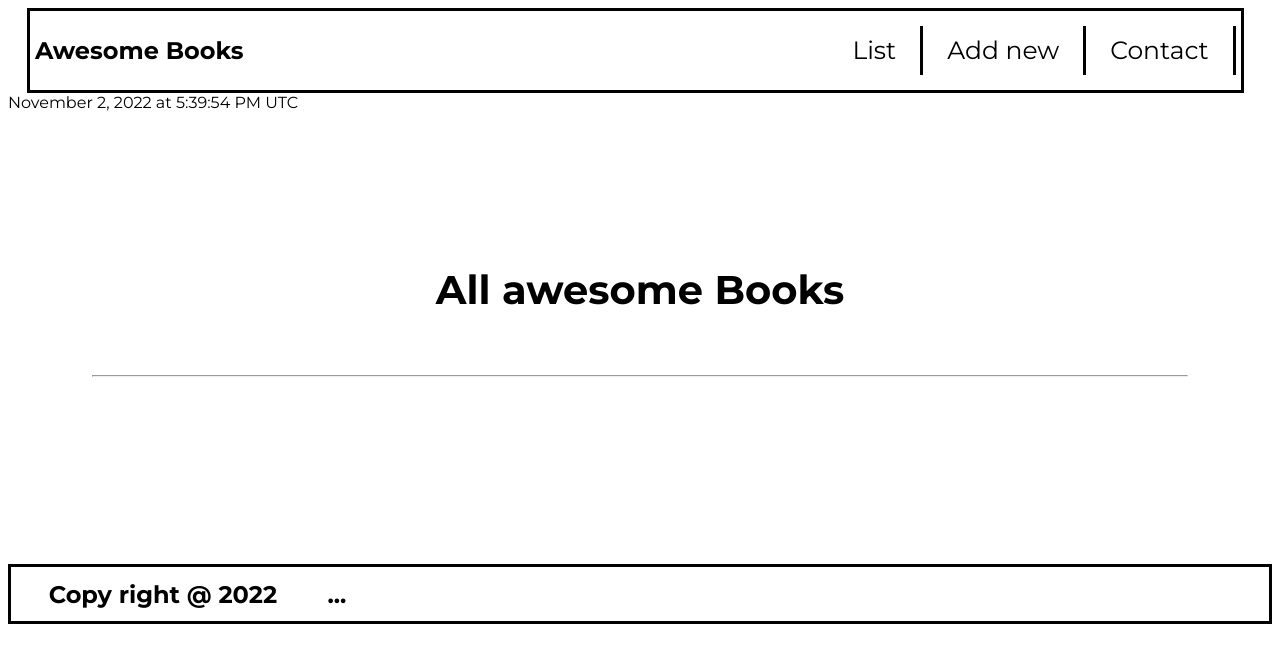
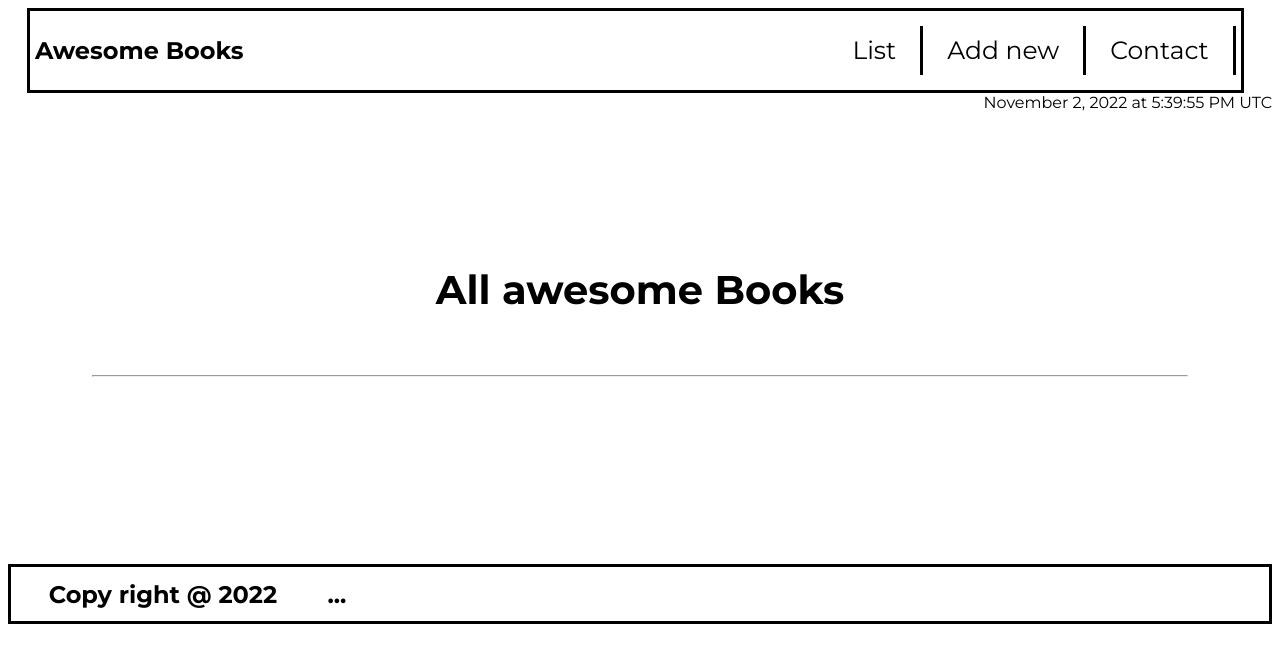
Before and after one commit to Balikuddembe/Awesome-books-with-ES6, a website with bundled scripts: page index.html in a window 1280 px wide. Built offline with nearby package versions, Linux system fonts and the light colour scheme.

Commit message:
Fix review comments

```diff
--- a/index.css
+++ b/index.css
@@ -178,6 +178,10 @@ footer h2 {
   margin-left: 3%;
 }
 
+#time {
+  text-align: end;
+}
+
 .time {
   margin-right: 2%;
   text-align: end;
--- a/index.js
+++ b/index.js
@@ -32,7 +32,7 @@ function displayDate() {
   setInterval(() => {
     const date = DateTime.now().toLocaleString(DateTime.DATETIME_FULL_WITH_SECONDS);
     timeAndDate.innerHTML = date;
-  }, 1500);
+  }, 500);
 }
 
 displayDate();
```
